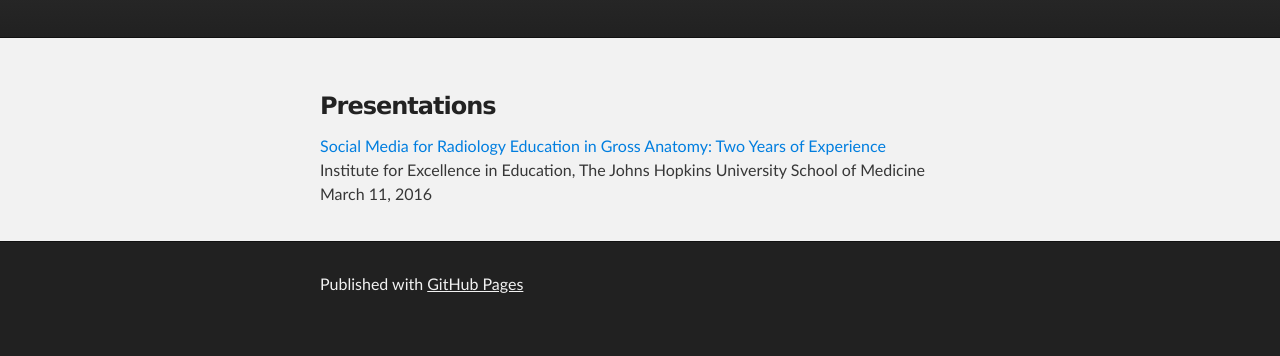
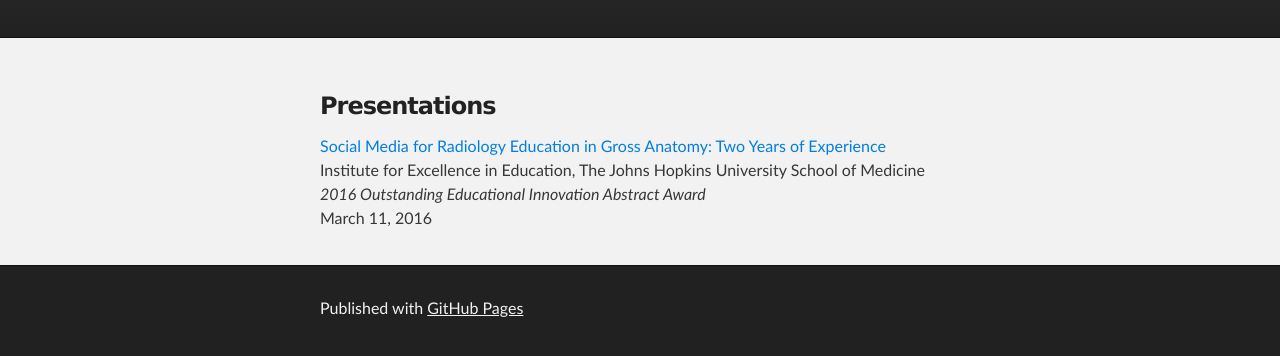
Before and after one commit to liwiz/liwiz.github.io, a plain HTML site: page index.html in a window 1280 px wide. Shown: the part 136-492 px from the top of the page. Drawn offline with Linux system fonts and the light colour scheme.

Commit message:
Update IEE presentation with award received

```diff
--- a/index.html
+++ b/index.html
@@ -32,6 +32,7 @@
 
 <p><a href="https://liwiz.github.io/presentation-iee-2016/">Social Media for Radiology Education in Gross Anatomy: Two Years of Experience</a><br>
 Institute for Excellence in Education, The Johns Hopkins University School of Medicine<br>
+<em>2016 Outstanding Educational Innovation Abstract Award</em><br>
 March 11, 2016</p>
       </section>
     </div>
```
